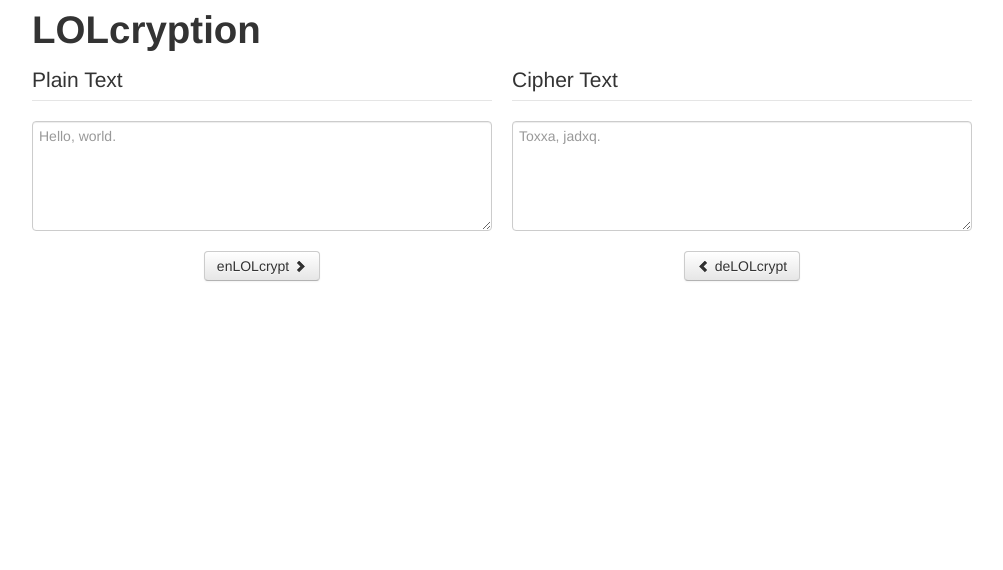
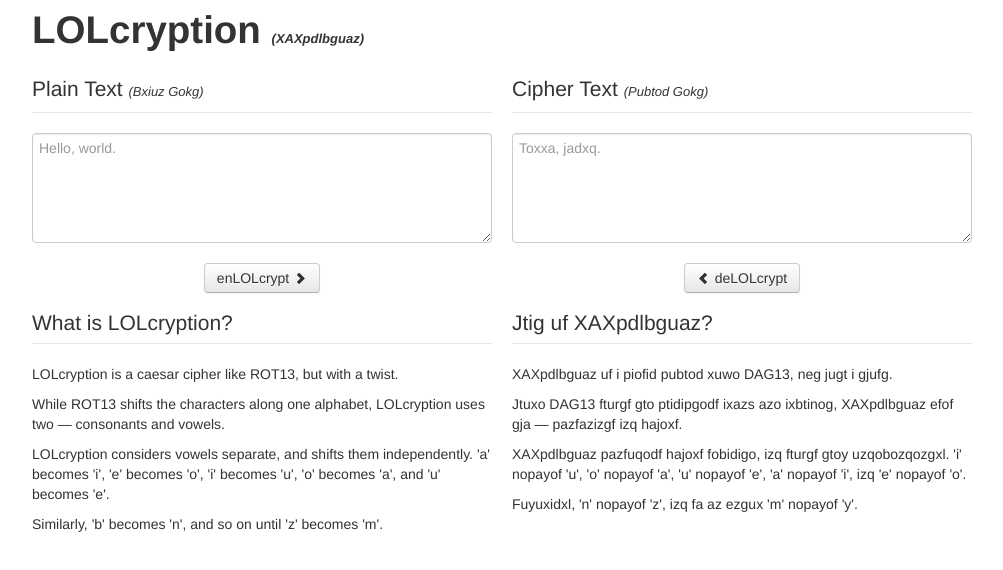
Before and after one commit to master5o1/lolcryption.master5o1.com, a plain HTML site: page index.html in a window 1280 px wide. Shown: the whole page, without its empty margins (138-1141 px from the left). Drawn offline with nearby package versions, Linux system fonts and the light colour scheme.

Commit message:
Jtig uf XAXpdlbguaz?

```diff
--- a/index.html
+++ b/index.html
@@ -3,15 +3,19 @@
 	<head>
 		<title>LOLcryption</title>
 		<link rel="stylesheet" href="css/bootstrap.min.css" />
+		<style type="text/css">
+			.small-oblique {
+				font-style: oblique;
+				font-size: small;
+			}
+		</style>
 	</head>
 	<body>
 		<div class="container">
-		<div class="">
-			<h1>LOLcryption</h1>
-		</div>
+			<h1>LOLcryption <span class="small-oblique">(XAXpdlbguaz)</span></h1>
 			<div class="row">
 				<fieldset class="span6">
-				<legend>Plain Text</legend>
+					<legend>Plain Text <span class="small-oblique">(Bxiuz Gokg)</span></legend>
 					<textarea id="plaintext" class="span6" style="min-height: 100px;" placeholder="Hello, world."></textarea>
 					<div class="btn-toolbar" style="text-align: center;">
 						<div class="btn-group">
@@ -20,7 +24,7 @@
 					</div>
 				</fieldset>
 				<fieldset class="span6">
-				<legend>Cipher Text</legend>
+					<legend>Cipher Text <span class="small-oblique">(Pubtod Gokg)</span></legend>
 					<textarea id="ciphertext" class="span6" style="min-height: 100px;" placeholder="Toxxa, jadxq."></textarea>
 					<div class="btn-toolbar" style="text-align: center;">
 						<div class="btn-group">
@@ -28,6 +32,22 @@
 						</div>
 					</div>
 				</fieldset>
+			</div>
+			<div class="row">
+				<div class="span6">
+					<legend>What is LOLcryption?</legend>
+					<p>LOLcryption is a caesar cipher like ROT13, but with a twist.</p>
+					<p>While ROT13 shifts the characters along one alphabet, LOLcryption uses two &mdash; consonants and vowels.</p>
+					<p>LOLcryption considers vowels separate, and shifts them independently. 'a' becomes 'i', 'e' becomes 'o', 'i' becomes 'u', 'o' becomes 'a', and 'u' becomes 'e'.</p>
+					<p>Similarly, 'b' becomes 'n', and so on until 'z' becomes 'm'.</p>
+				</div>
+				<div class="span6">
+					<legend>Jtig uf XAXpdlbguaz?</legend>
+					<p>XAXpdlbguaz uf i piofid pubtod xuwo DAG13, neg jugt i gjufg.</p>
+					<p>Jtuxo DAG13 fturgf gto ptidipgodf ixazs azo ixbtinog, XAXpdlbguaz efof gja &mdash; pazfazizgf izq hajoxf.</p>
+					<p>XAXpdlbguaz pazfuqodf hajoxf fobidigo, izq fturgf gtoy uzqobozqozgxl. 'i' nopayof 'u', 'o' nopayof 'a', 'u' nopayof 'e', 'a' nopayof 'i', izq 'e' nopayof 'o'.</p>
+					<p>Fuyuxidxl, 'n' nopayof 'z', izq fa az ezgux 'm' nopayof 'y'.</p>
+				</div>
 			</div>
 		</div>
 
@@ -91,4 +111,4 @@
 		})(jQuery);
 		</script>
 	</body>
-</head>
+</html>
```
Lines whose indentation alone changed are shown as unchanged.
